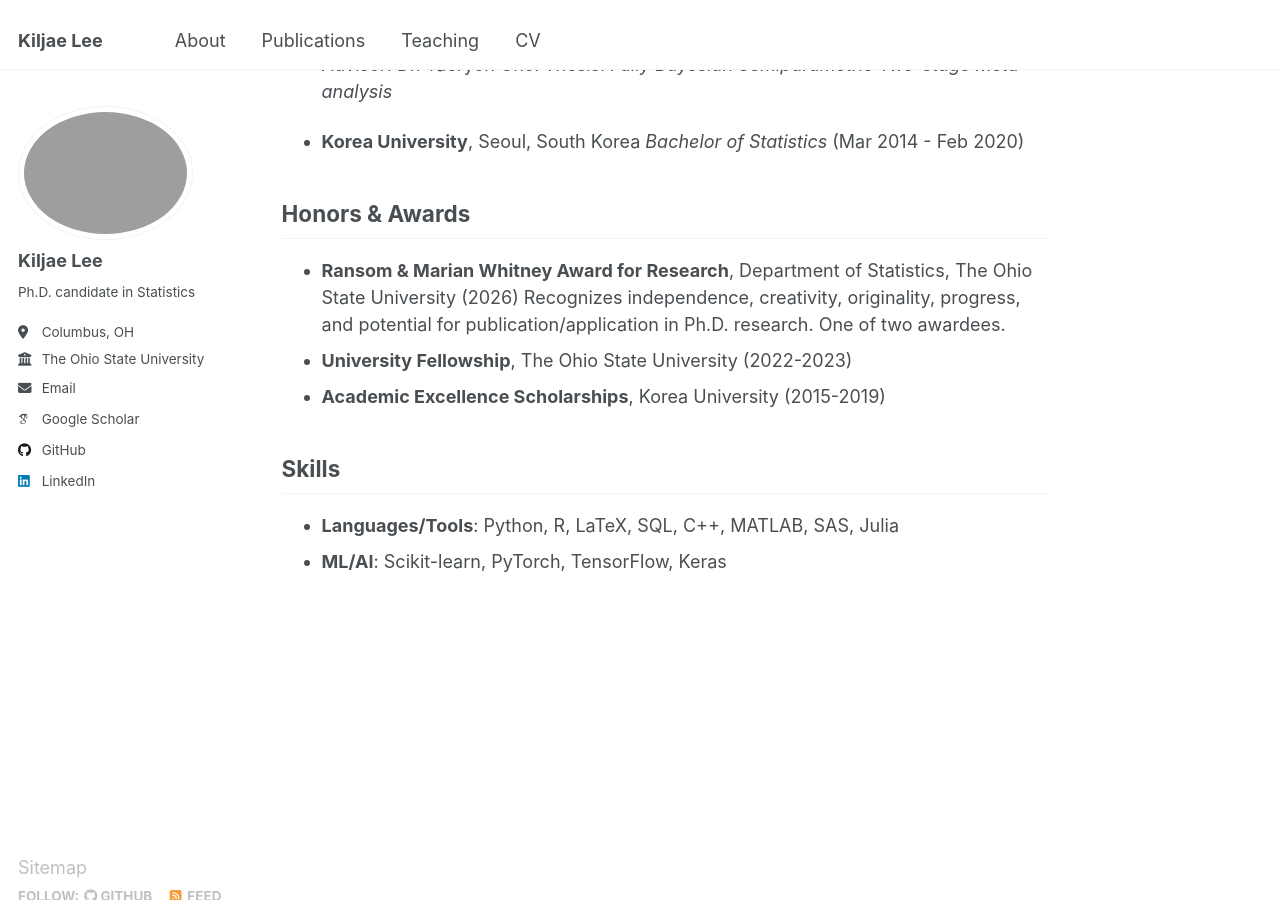
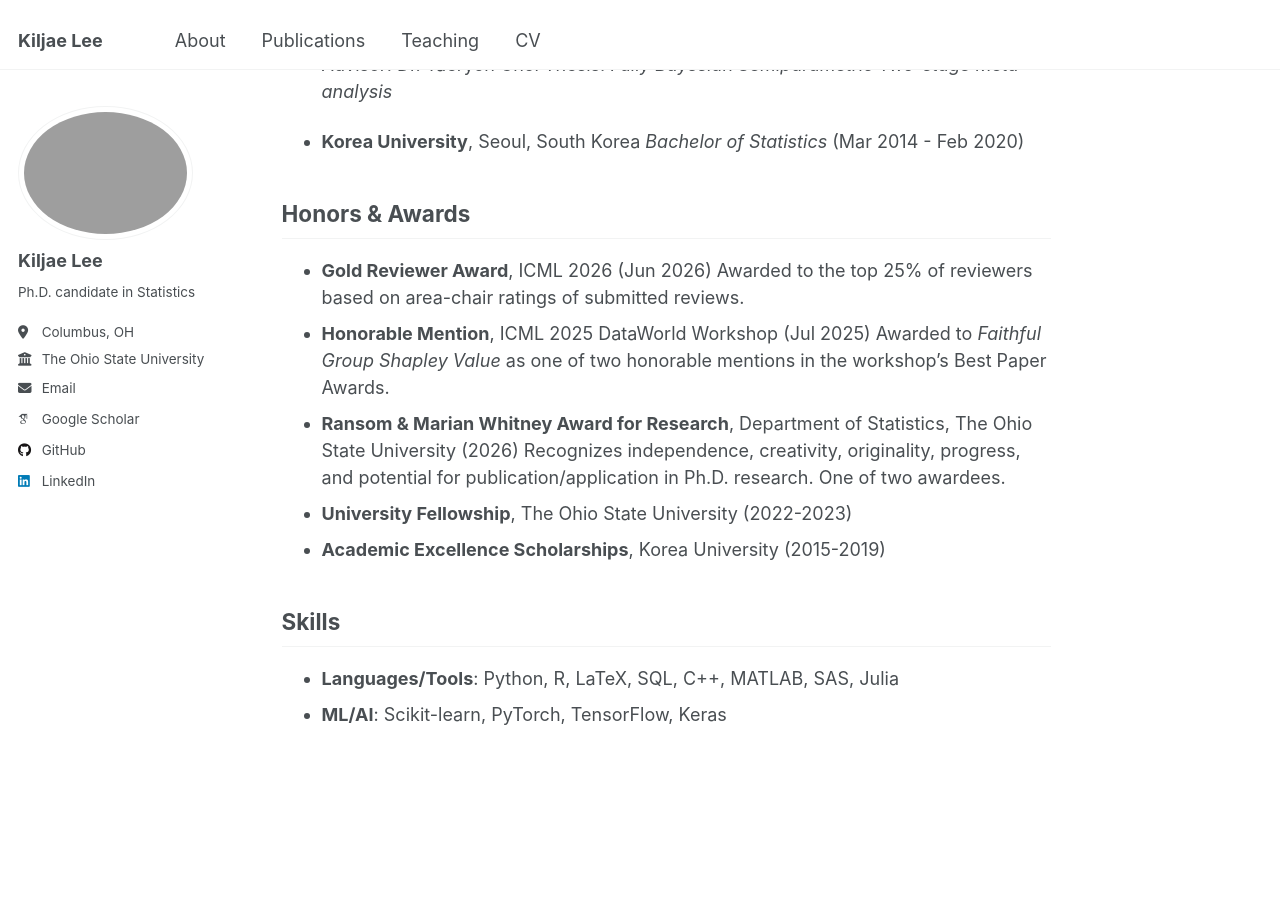
Before and after one commit to KiljaeL/KiljaeL.github.io, a Jekyll site: the page built from _pages/about.md, in a window 1280 px wide and 900 px high, scrolled down 1844 px. Built offline with Jekyll 4.4.1, drawn with Linux system fonts in a browser that asks for light colours; some web fonts are replaced.

Commit message:
Add reviewer and workshop honors

```diff
--- a/_pages/about.md
+++ b/_pages/about.md
@@ -58,6 +58,10 @@ See the full list on my [Publications](/publications/) page or my [Google Schola
 
 ## Honors & Awards
 
+- **Gold Reviewer Award**, ICML 2026 (Jun 2026)
+  Awarded to the top 25% of reviewers based on area-chair ratings of submitted reviews.
+- **Honorable Mention**, ICML 2025 DataWorld Workshop (Jul 2025)
+  Awarded to *Faithful Group Shapley Value* as one of two honorable mentions in the workshop's Best Paper Awards.
 - **Ransom & Marian Whitney Award for Research**, Department of Statistics, The Ohio State University (2026)
   Recognizes independence, creativity, originality, progress, and potential for publication/application in Ph.D. research. One of two awardees.
 - **University Fellowship**, The Ohio State University (2022-2023)
```
Also changed, not shown: _pages/cv.md (+4 -0 lines).
